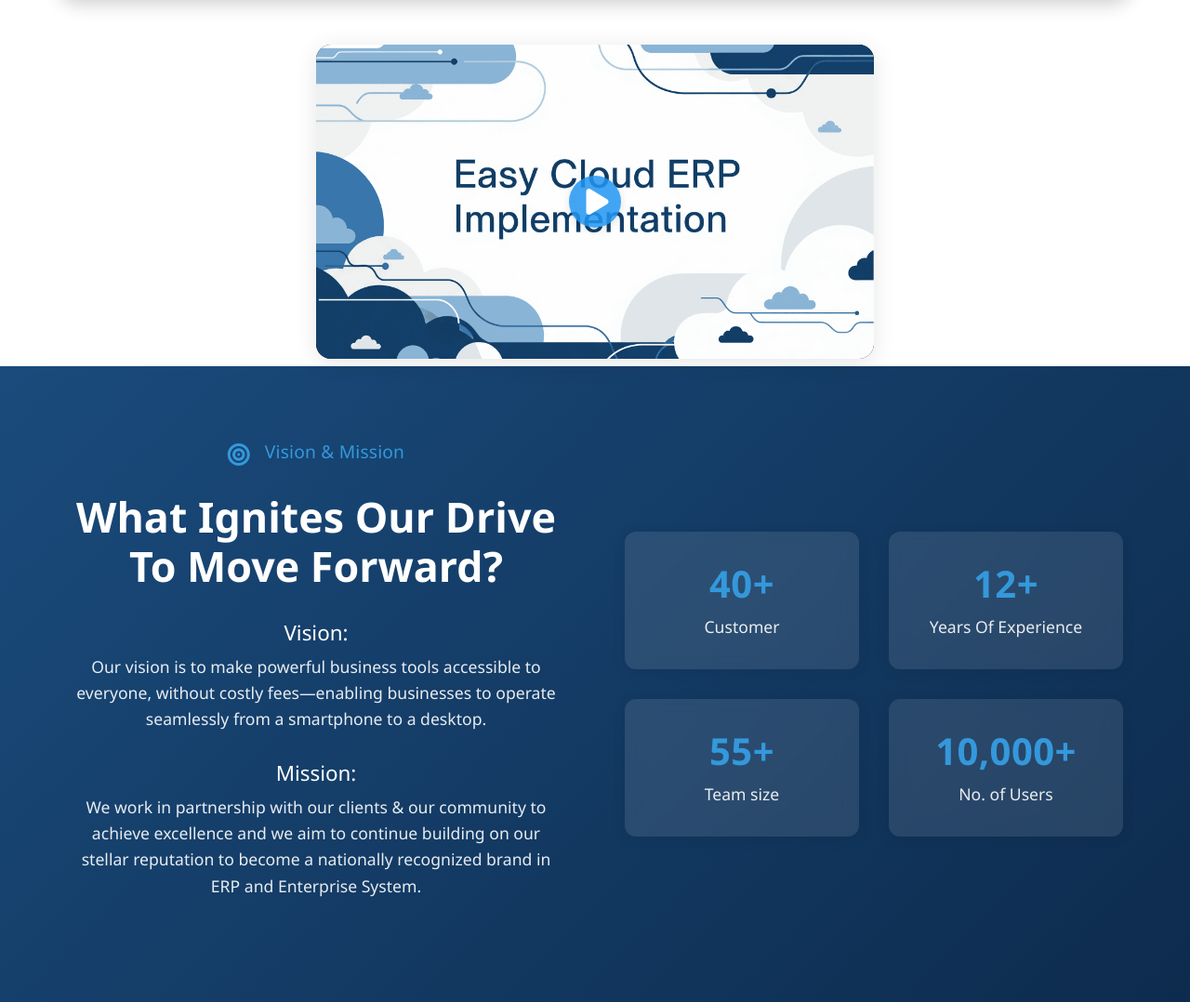
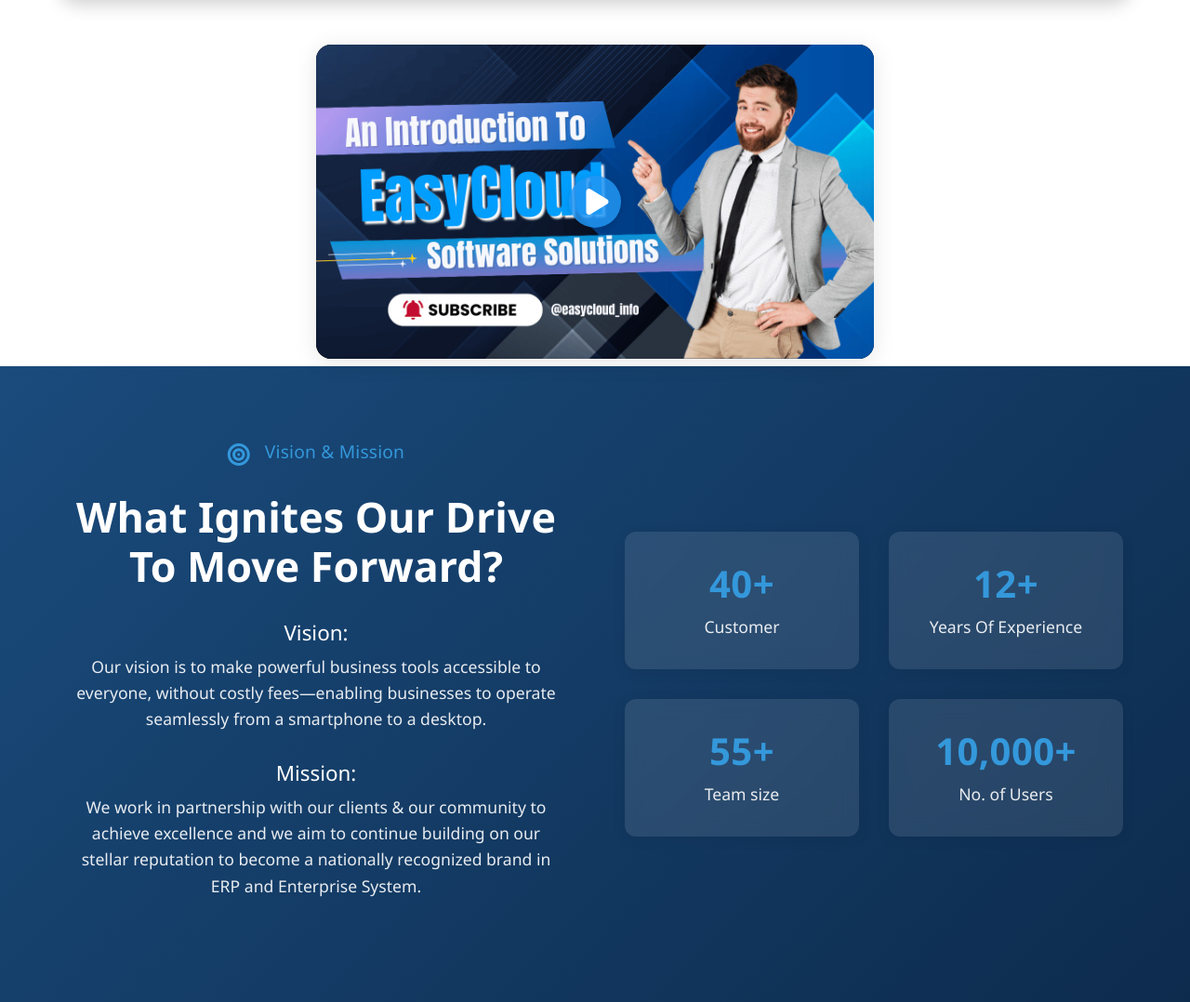
Before and after one commit to sumith1704/Easycloud-Website, a PHP site: page /about.php in a window 1280 px wide. Shown: the part 77-1155 px from the top of the page at 93% size. Run offline with PHP 8.4, Linux system fonts and the light colour scheme; some libraries are stand-ins or nearby versions.

Commit message:
aboutus img updated

```diff
--- a/about.php
+++ b/about.php
@@ -1049,7 +1049,7 @@
 <?php include 'nav_bar.php'; ?>
 <div class="top-image">
             <div class="top-image-video-wrapper">
-                <img src="images/ecs_thumbnail.png" alt="EasyCloud Image" class="video-thumbnail" >
+                <img src="images/about_us.jpg" alt="EasyCloud Image" class="video-thumbnail" >
                 <a class="play-button" href="https://youtu.be/fwiBLLi0PXs" target="_blank" rel="noopener"><i class="fas fa-play"></i></a>
             </div>
 
```
Also changed, not shown: images/about_us.jpg (added).
